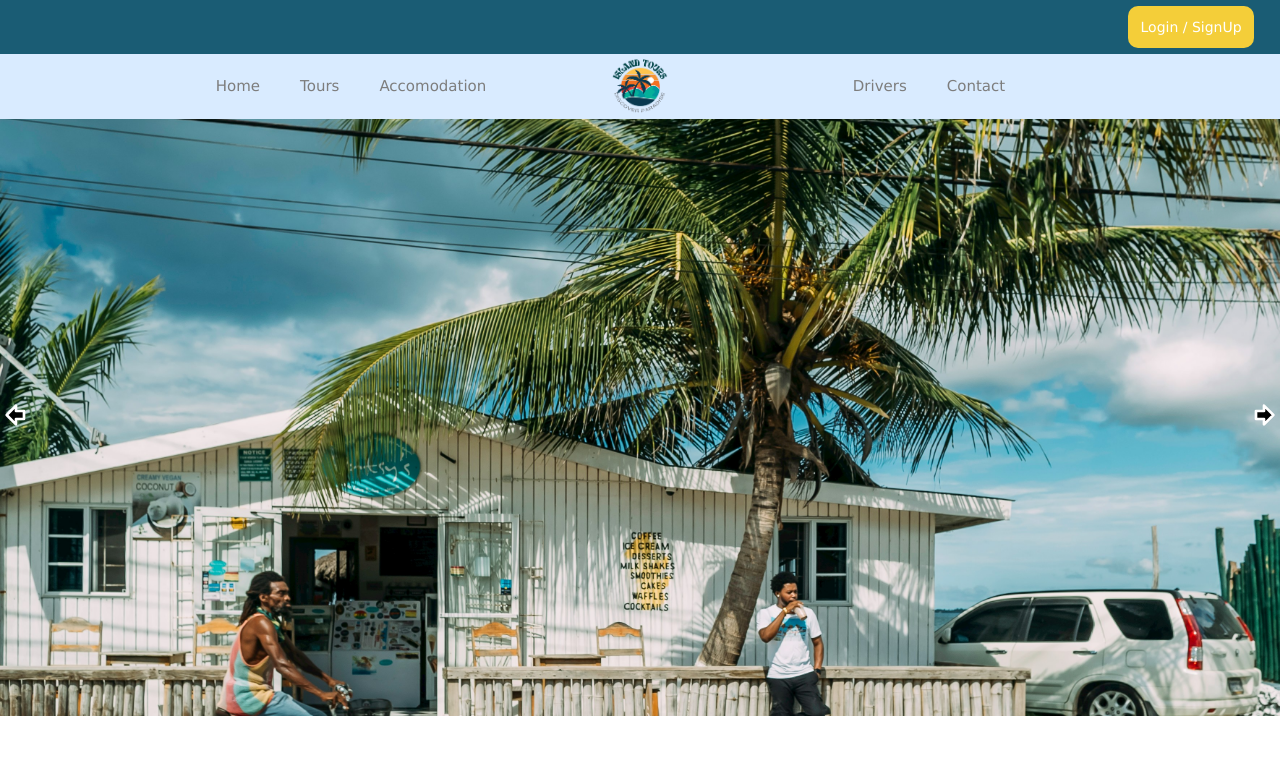
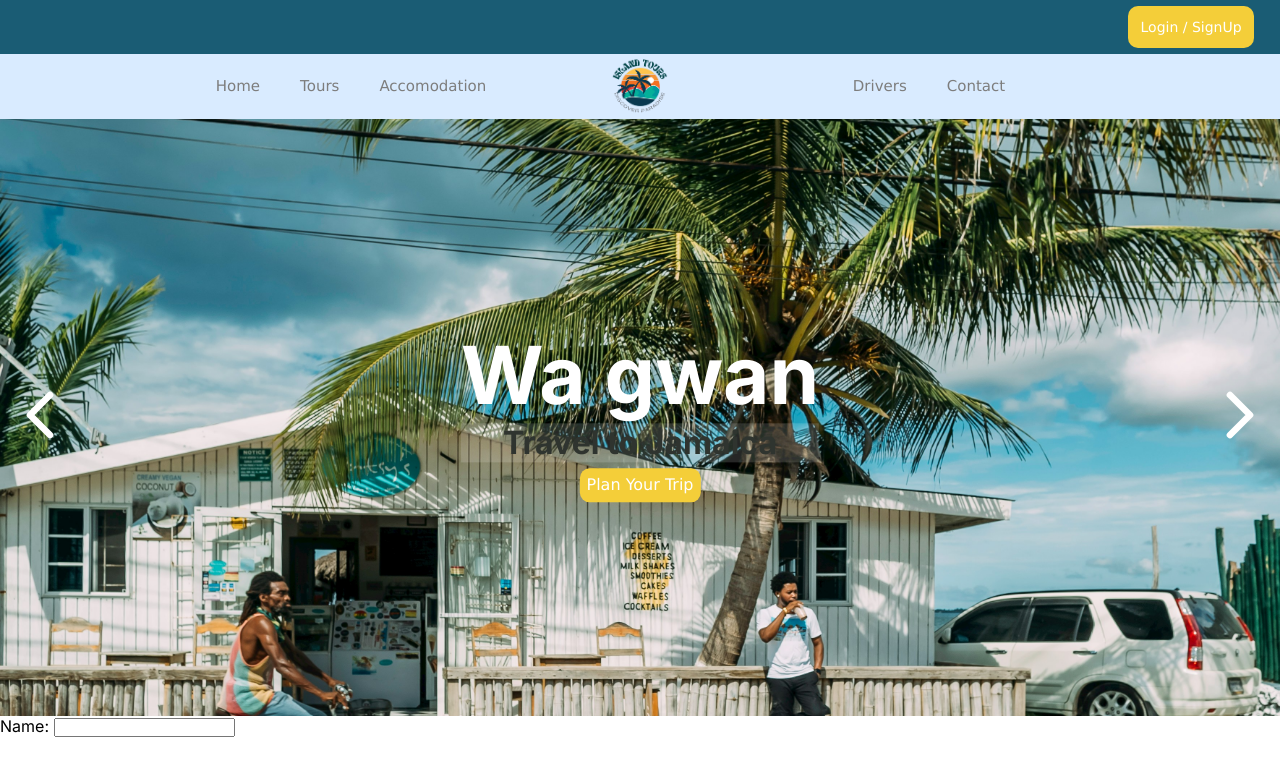
Before and after one commit to mhc-cs/cs-316-project-tropical-traversers, a Next.js app in the folder tropical_traverse/: page / in a window 1280 px wide. Shown: the top 776 px of the page. Built offline with nearby package versions, Linux system fonts and the light colour scheme.

Commit message:
started login form creation

```diff
--- /dev/null
+++ b/tropical_traverse/src/app/components/button.css
@@ -0,0 +1,13 @@
+.button{
+    color: #FFFFFF;
+    background-color: #F4CE39;
+    border: none;
+    border-radius: 10px;
+    padding: 1%;
+    text-align: center;
+    text-decoration: none;
+    display: inline-block;
+    font-size: 14px;
+    margin: 6px 2%;
+    font-family:Verdana, Geneva, Tahoma, sans-serif;
+}
--- a/tropical_traverse/src/app/components/carousel.css
+++ b/tropical_traverse/src/app/components/carousel.css
@@ -22,6 +22,7 @@
     height: auto;
     aspect-ratio: 6/2.8;
     display: block;
+    transition: 0.2s ease-in-out;
 }
 
 /* style for arrow buttons in the carousel */
@@ -43,8 +44,7 @@
 
 .carousel_button > * {
     stroke: white;
-    fill: black;
-    width: 2rem;
+    width: 5rem;
     height: auto;
 }
 
@@ -56,3 +56,37 @@
 .left{
     left: 0;
 }
+
+.plan_trip{
+    color: #FFFFFF;
+    background-color: #F4CE39;
+    border: none;
+    border-radius: 10px;
+    padding: 2%;
+    text-align: center;
+    text-decoration: none;
+    display: inline-block;
+    font-size: 16px;
+    margin: 6px 2%;
+    font-family:Verdana, Geneva, Tahoma, sans-serif;
+}
+
+/* style for text on the carousel */
+.carouselText{
+    position: absolute;
+    top: 50%;
+    left: 50%;
+    transform: translate(-50%, -50%);
+    text-align: center;
+}
+
+.welcomeText{
+    color: #FFFFFF;
+    font-size: 500%;
+}
+
+.travelText{
+    color: #2F342F;
+    font-size: 200%;
+    background: rgba(255, 255, 255, .15)
+}
--- a/tropical_traverse/src/app/components/carousel.tsx
+++ b/tropical_traverse/src/app/components/carousel.tsx
@@ -2,14 +2,15 @@
 
 import './carousel.css'
 import { useState } from "react";
-import { ArrowBigRight, ArrowBigLeft } from "lucide-react";
+import { ChevronRight, ChevronLeft } from "lucide-react";
 import { StaticImageData } from "next/image";
 import Image from 'next/image';
+import './button.css';
+import CarouselText from "./carouselText";
 
 type ImageSliderProps = {
     imageURLs: StaticImageData[]
 }
-
 
 export default function Carousel({ imageURLs }: ImageSliderProps){
     const [imageIndex, setImageIndex] = useState(0)
@@ -34,8 +35,11 @@ function nextImage(){
         <>
         <div className="carousel">
             <Image className="carousel_image" src={imageURLs[imageIndex]} alt={'company logo'}/>
-            <button onClick={previousImage} className="carousel_button left"><ArrowBigLeft/></button>
-            <button onClick={nextImage} className="carousel_button right"><ArrowBigRight/></button>
+            <button onClick={previousImage} className="carousel_button left"><ChevronLeft/></button>
+            <button onClick={nextImage} className="carousel_button right"><ChevronRight/></button>
+            <div className="carouselText">
+                <CarouselText/>
+            </div>
         </div>
         </>
     );
--- /dev/null
+++ b/tropical_traverse/src/app/components/carouselText.tsx
@@ -0,0 +1,15 @@
+import "../components/navbar.css"
+import "../components/carousel.css"
+
+export default function carouselText(){
+    return(
+        <>
+        <div>
+            <h1 className="welcomeText">Wa gwan</h1>
+            <h3 className="travelText">Travel to Jamaica</h3>
+            <button className='plan_trip'>Plan Your Trip</button>
+        </div>
+
+        </>
+    );
+}
--- a/tropical_traverse/src/app/components/login_button.tsx
+++ b/tropical_traverse/src/app/components/login_button.tsx
@@ -1,5 +1,10 @@
+// import { Link } from 'react-router';
+
 export default function LoginButton(){
     return (
-      <button className="login"><a href="">Login / SignUp</a></button>
+      <button className="button login">
+        {/* <Link>Login / SignUp</Link> */}
+        Login / SignUp
+        </button>
     );
   }
--- /dev/null
+++ b/tropical_traverse/src/app/components/loginform.tsx
@@ -0,0 +1,9 @@
+export default function forms(){
+    return(
+        <>
+        <label>
+            Name: <input name="name" />
+        </label>
+        </>
+    );
+}
--- a/tropical_traverse/src/app/components/navbar.css
+++ b/tropical_traverse/src/app/components/navbar.css
@@ -2,7 +2,6 @@
     width: 100%;
     display: flex;
     align-items: right;
-    /* justify-content: space-between; */
     background: #1A5C74;
 }
 
@@ -10,10 +9,9 @@
     flex: 1;
     list-style: none;
     text-align: right;
-
 }
 
-.login{
+.button{
     color: #FFFFFF;
     background-color: #F4CE39;
     border: none;
--- a/tropical_traverse/src/app/components/navbar.tsx
+++ b/tropical_traverse/src/app/components/navbar.tsx
@@ -2,6 +2,7 @@ import LoginButton from './login_button';
 import './navbar.css';
 import logo from '../assets/island_tours.png';
 import Image from 'next/image';
+import './button.css'
 
 
 export default function NavBar(){
--- a/tropical_traverse/src/app/page.tsx
+++ b/tropical_traverse/src/app/page.tsx
@@ -1,6 +1,7 @@
 import Image from "next/image";
 import styles from "./page.module.css";
 import NavBar from "./components/navbar";
+import LoginForm from "./components/loginform"
 import Carousel from "./components/carousel";
 import tropics1 from "./assets/jamaica1.jpg";
 import tropics2 from "./assets/jamaica2.jpg";
@@ -21,7 +22,7 @@ export default function Page() {
     <>
      <NavBar/>
      <Carousel imageURLs = {IMAGES}/>
+     <LoginForm />
     </>
   );
-
 }
```
Also changed, not shown: tropical_traverse/src/app/components/login_form.css (added). Lines whose indentation alone changed are shown as unchanged.
